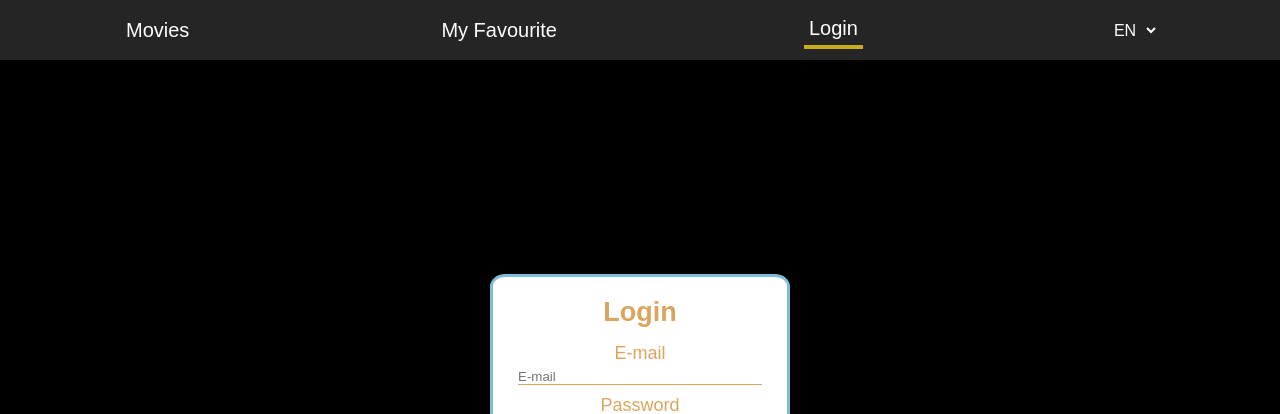
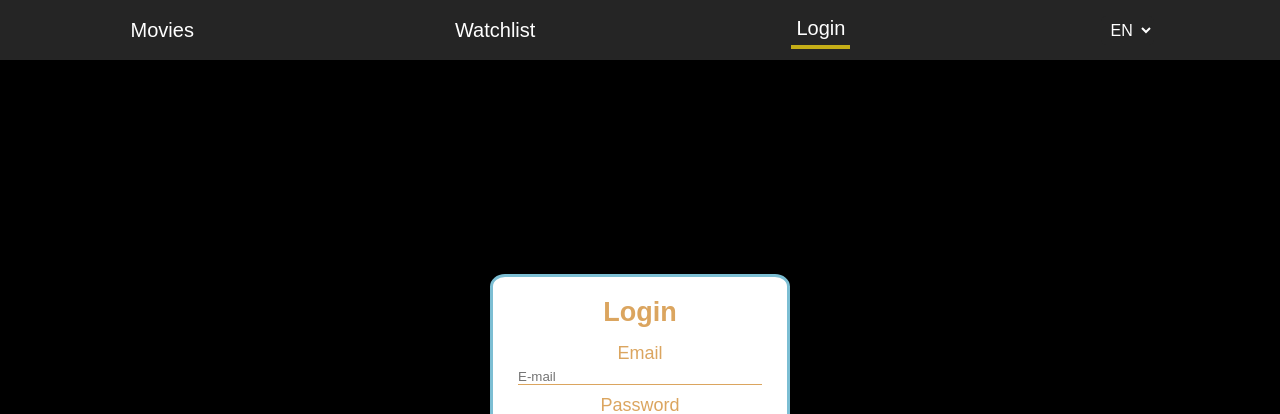
Before and after one commit to ArturSha/reactFinal, a React (Create React App) app in the folder my-app/: page /login in a window 1280 px wide. Shown: the top 414 px of the page. Built offline with nearby package versions, Linux system fonts and the light colour scheme.

Commit message:
add localization

```diff
--- a/my-app/src/components/header/header.tsx
+++ b/my-app/src/components/header/header.tsx
@@ -3,9 +3,12 @@ import { NavLink } from 'react-router-dom';
 import { userLanguage } from '../../redux/reducers/auth/authReducer';
 import { useAppDispatch, useAppSelector } from '../../redux/store';
 import { Container } from '../common/Сontainer';
+import { useTranslation } from '../../hooks/useTranslations';
 import './header.scss';
 
+
 export const Header = () => {
+  const {t} = useTranslation()
   const isLogin = useAppSelector((state) => state.authReducer.isLogin);
   const dispatch = useAppDispatch();
   const userLanguageLocal = localStorage.getItem('language');
@@ -27,20 +30,20 @@ export const Header = () => {
           className={({ isActive }) => (isActive ? 'active-link' : 'link')}
           to='/'
         >
-          Movies
+          {t.header.links.movies}
         </NavLink>
         <NavLink
           className={({ isActive }) => (isActive ? 'active-link' : 'link')}
           to='/favourite'
         >
-          My Favourite
+          {t.header.links.watchlist}
         </NavLink>
         {!isLogin && (
           <NavLink
             className={({ isActive }) => (isActive ? 'active-link' : 'link')}
             to='/login'
           >
-            Login
+           {t.header.links.login}
           </NavLink>
         )}
         <Container className='header-container__select'>
@@ -51,7 +54,7 @@ export const Header = () => {
             onChange={handleChange}
           >
             <option value='en-EN'>EN</option>
-            <option value='ru-RU'>RU</option>
+            <option value='ru-RU'>РУ</option>
           </select>
         </Container>
       </Container>
--- a/my-app/src/components/movieCard/MovieCard.tsx
+++ b/my-app/src/components/movieCard/MovieCard.tsx
@@ -3,8 +3,10 @@ import { MovieCardType } from './movieCardTypes';
 import pick from '../images/dark404.jpg';
 
 import './movieCard.scss';
+import { useTranslation } from '../../hooks/useTranslations';
 
 export const MovieCard: React.FC<MovieCardType> = ({ props }) => {
+  const {t} = useTranslation()
   return (
     <Container className='card-container'>
       <div>
@@ -24,7 +26,7 @@ export const MovieCard: React.FC<MovieCardType> = ({ props }) => {
       </div>
 
       <div className='card-container-watchlist'>
-        <button className='card-container-watchlist__button'>Watchlist</button>
+        <button className='card-container-watchlist__button'>+ {t.buttons.favourite}</button>
       </div>
     </Container>
   );
--- a/my-app/src/components/pages/login/LoginForm.tsx
+++ b/my-app/src/components/pages/login/LoginForm.tsx
@@ -7,8 +7,10 @@ import { Container } from '../../common/Сontainer';
 import eye from '../../images/eye.png';
 
 import './loginForm.scss';
+import { useTranslation } from '../../../hooks/useTranslations';
 
 export const LoginForm = () => {
+  const {t} = useTranslation()
   const [isVisible, setIsVisible] = useState<boolean>(false);
 
   const dispatch = useAppDispatch();
@@ -33,12 +35,12 @@ export const LoginForm = () => {
           <CircularProgress sx={{ color: 'gold' }} />
         </Container>
       )}
-      <h2>Login</h2>
+      <h2>{t.loginPage.header}</h2>
       <Formik initialValues={initialValues} onSubmit={handleSubmit}>
         {({ values }) => (
           <Form className='form-container__form'>
             <div className='label-container'>
-              <label htmlFor='email'>E-mail</label>
+              <label htmlFor='email'>{t.loginPage.email}</label>
               <Field
                 className='form-container__field'
                 id='email'
@@ -62,7 +64,7 @@ export const LoginForm = () => {
                   alt='Show password'
                 />
               </div>
-              <label htmlFor='password'>Password</label>
+              <label htmlFor='password'>{t.loginPage.password}</label>
 
               <Field
                 autoComplete='on'
@@ -70,7 +72,7 @@ export const LoginForm = () => {
                 className='form-container__field'
                 id='password'
                 name='password'
-                placeholder='Password'
+                placeholder={t.loginPage.password}
               />
             </div>
 
@@ -81,7 +83,7 @@ export const LoginForm = () => {
               className='form-container__button'
               type='submit'
             >
-              Login
+              {t.loginPage.submit}
             </button>
           </Form>
         )}
--- a/my-app/src/components/pages/upComingMovieList/UpcomingMovieList.tsx
+++ b/my-app/src/components/pages/upComingMovieList/UpcomingMovieList.tsx
@@ -6,10 +6,12 @@ import { useAppDispatch, useAppSelector } from '../../../redux/store';
 import { Container } from '../../common/Сontainer';
 import { MovieCard } from '../../movieCard/MovieCard';
 import './UpcomingMovieList.scss';
+import { useTranslation } from '../../../hooks/useTranslations';
 
 export const UpcomingMovieList = () => {
   const isLoading = useAppSelector((state) => state.movieListReducer.loading);
   const language = useAppSelector((state) => state.authReducer.userLanguage);
+  const {t} = useTranslation();
 
   const movies: Array<Result> = useAppSelector(
     (state) => state.movieListReducer.movieList
@@ -45,14 +47,14 @@ export const UpcomingMovieList = () => {
         onClick={prevPage}
         disabled={isLoading ? true : false || page === 1}
       >
-        Previous
+        {t.buttons.prev}
       </button>
       <button
         className='upcoming-container__button -next'
         onClick={nextPage}
         disabled={isLoading ? true : false}
       >
-        Next
+        {t.buttons.next}
       </button>
     </Container>
   );
--- /dev/null
+++ b/my-app/src/hooks/useTranslations.ts
@@ -0,0 +1,15 @@
+import ru from '../resources/locales/ru.json'
+import en from '../resources/locales/en.json'
+import {  useAppSelector } from '../redux/store'
+
+type LanguageType = string;
+const translation:{[name in LanguageType]: typeof ru & typeof en} = {'ru-RU': ru,'en-EN':en}
+
+
+export const useTranslation = () => {
+const language = useAppSelector(state => state.authReducer.userLanguage )
+
+return {
+    t:translation[language]
+}
+}
--- /dev/null
+++ b/my-app/src/resources/locales/en.json
@@ -0,0 +1,20 @@
+{
+    "header": {
+        "links": {
+            "movies": "Movies",
+            "login": "Login",
+            "watchlist": "Watchlist"
+        }
+    },
+    "loginPage": {
+        "header": "Login",
+        "email": "Email",
+        "password": "Password",
+        "submit": "Login"
+    },
+    "buttons" : {
+        "next": "Next",
+        "prev": "Previous",
+        "favourite": "Watchlist"
+    }
+}
--- /dev/null
+++ b/my-app/src/resources/locales/ru.json
@@ -0,0 +1,21 @@
+{
+    "header": {
+        "links": {
+            "movies": "Фильмы",
+            "login": "Войти",
+            "watchlist": "Мой список"
+        }
+    },
+    "loginPage": {
+        "header": "Войти",
+        "email": "Email",
+        "password": "Пароль",
+        "submit": "Войти"
+    },
+    "buttons" : {
+        "next": "Вперед",
+        "prev": "Назад",
+        "favourite": "Мой список"
+
+    }
+}
```
